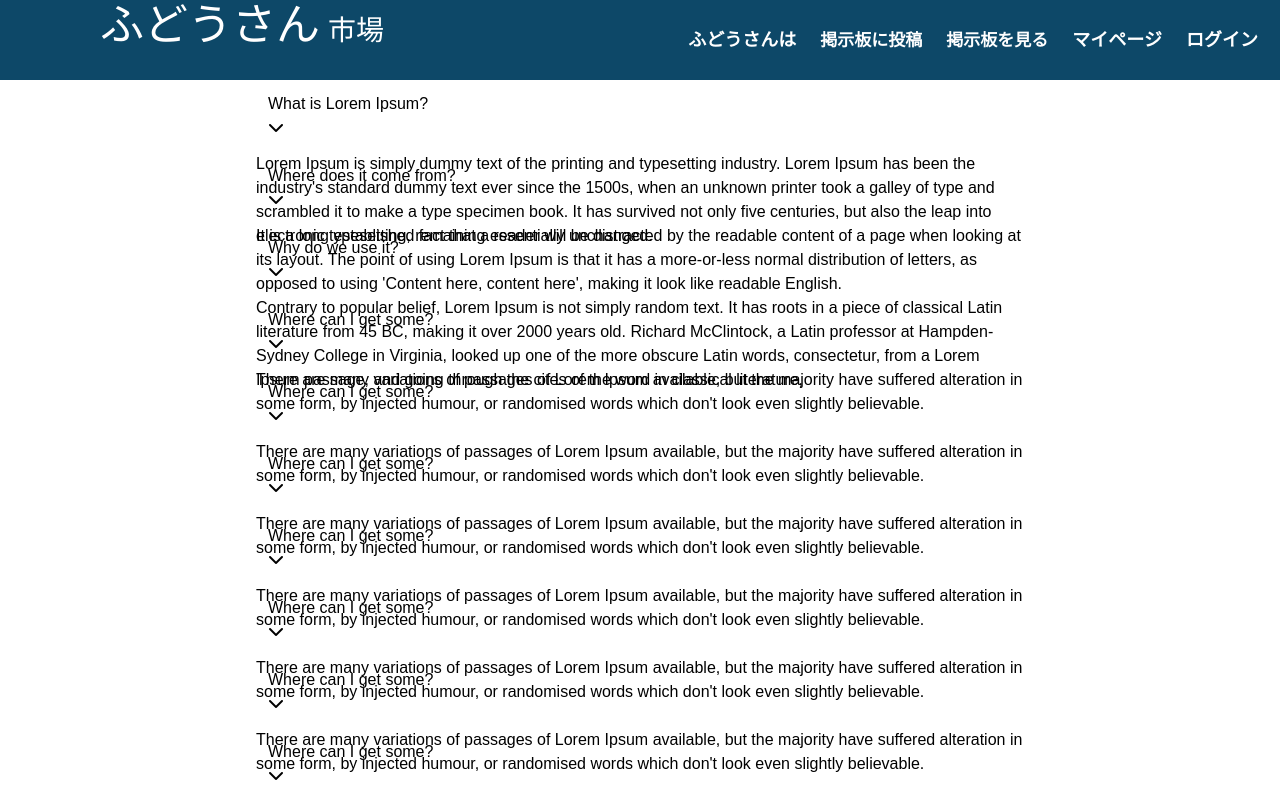
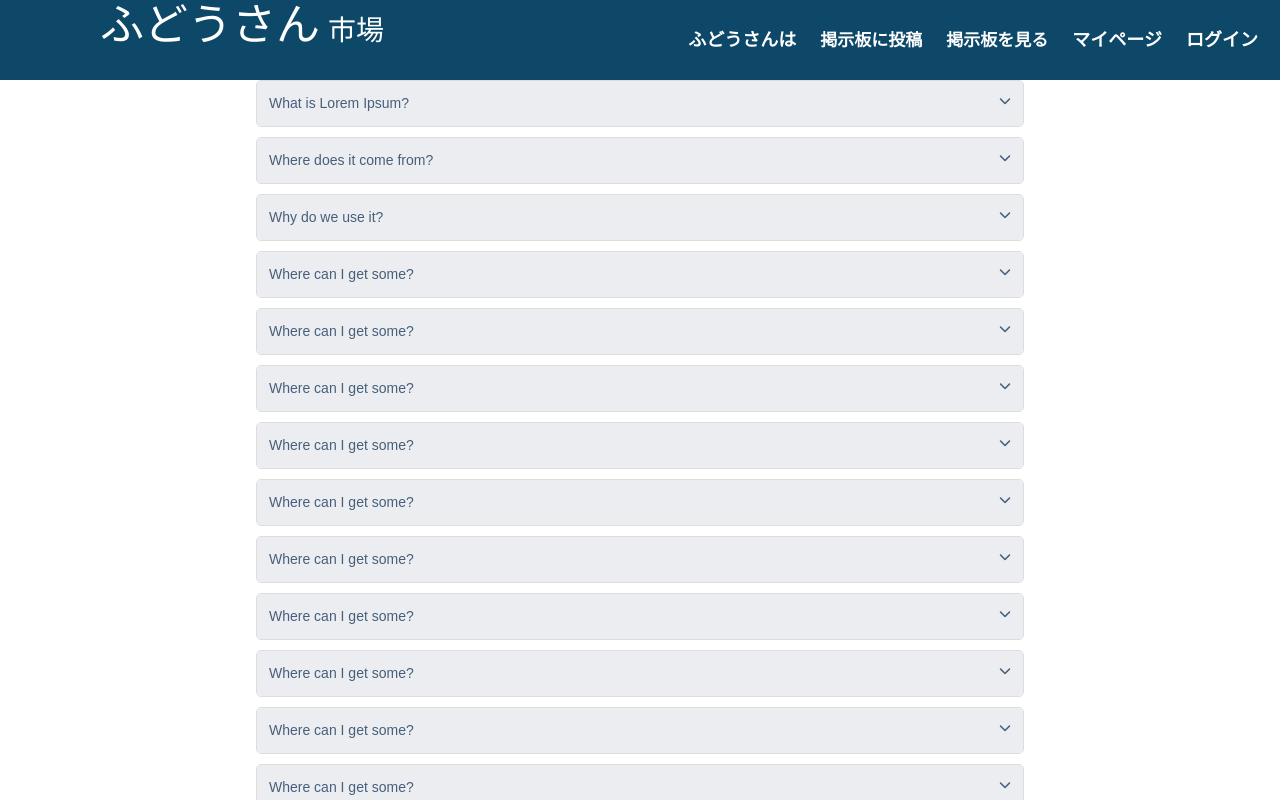
Before and after one commit to stormrageqb/FudosanRealEstate, a React (Create React App) app in the folder Front-end/: page /faq in a window 1280 px wide. Shown: the top 800 px of the page. Built offline with nearby package versions, Linux system fonts and the light colour scheme.

Commit message:
feat: add style to the accordion component

```diff
--- a/Front-end/src/index.css
+++ b/Front-end/src/index.css
@@ -275,3 +275,91 @@ a, a:hover, a:focus {
 .postContainer{
   margin-inline: auto;
 }
+
+
+
+/* Accordion-Item */
+
+a, a:hover, a:focus {
+  text-decoration: none;
+  transition: 0.5s;
+  outline: none;
+}
+
+/* ------------ */
+.text-primary{
+  color : #5a8dee !important;
+}
+.card {
+   box-shadow: 0px 5px 10px rgba(90, 116, 148, 0.3);
+  background-color: #fff;
+  border-radius: 8px;
+  font-size: 13px;
+  font-weight: 500;
+  letter-spacing: 0.3px;
+  color: #475f7b;
+  overflow: hidden;
+}
+.rc-accordion-toggle {
+  display: flex;
+  align-items: flex-start;
+  cursor: pointer;
+  justify-content: space-between;
+  background-color: #ebedf0;
+  transition: 0.3s;
+}
+.rc-accordion-toggle.active{
+  background-color: #5a8dee;
+}
+.rc-accordion-toggle.active .rc-accordion-icon{
+  transform: rotate(180deg);
+  color: #fff;
+}
+.rc-accordion-card{
+  border: 1px solid #ddd;
+  border-radius: 5px;
+  margin-bottom: 10px;
+  overflow: hidden;
+}
+.rc-accordion-card:last-child{
+  margin-bottom: 0;
+}
+.rc-accordion-title{
+  font-weight: 500;
+  font-size: 14px;
+  position: relative;
+  margin-bottom: 0;
+  color: #475F7B;
+  transition: 0.3s;
+}
+.rc-accordion-toggle.active .rc-accordion-title{
+  color: #fff;
+}
+.rc-accordion-icon{
+  position: relative;
+  top: 2px;
+  color: #475F7B;
+  transition: 0.35s;
+  font-size: 12px;
+}
+.rc-accordion-body{
+  flex: 1 1 auto;
+  min-height: 1px;
+  padding: 15px;
+}
+.rc-accordion-body p{
+  margin-bottom: 0;
+  font-size: 14px;
+  font-weight: 400;
+  line-height: 24px;
+  color: #727E8C;
+}
+.rc-collapse{
+  position: relative;
+  height: 0;
+  overflow: hidden;
+  transition: height 0.35s ease;
+}
+.rc-collapse.show{
+  height: auto;
+}
```
